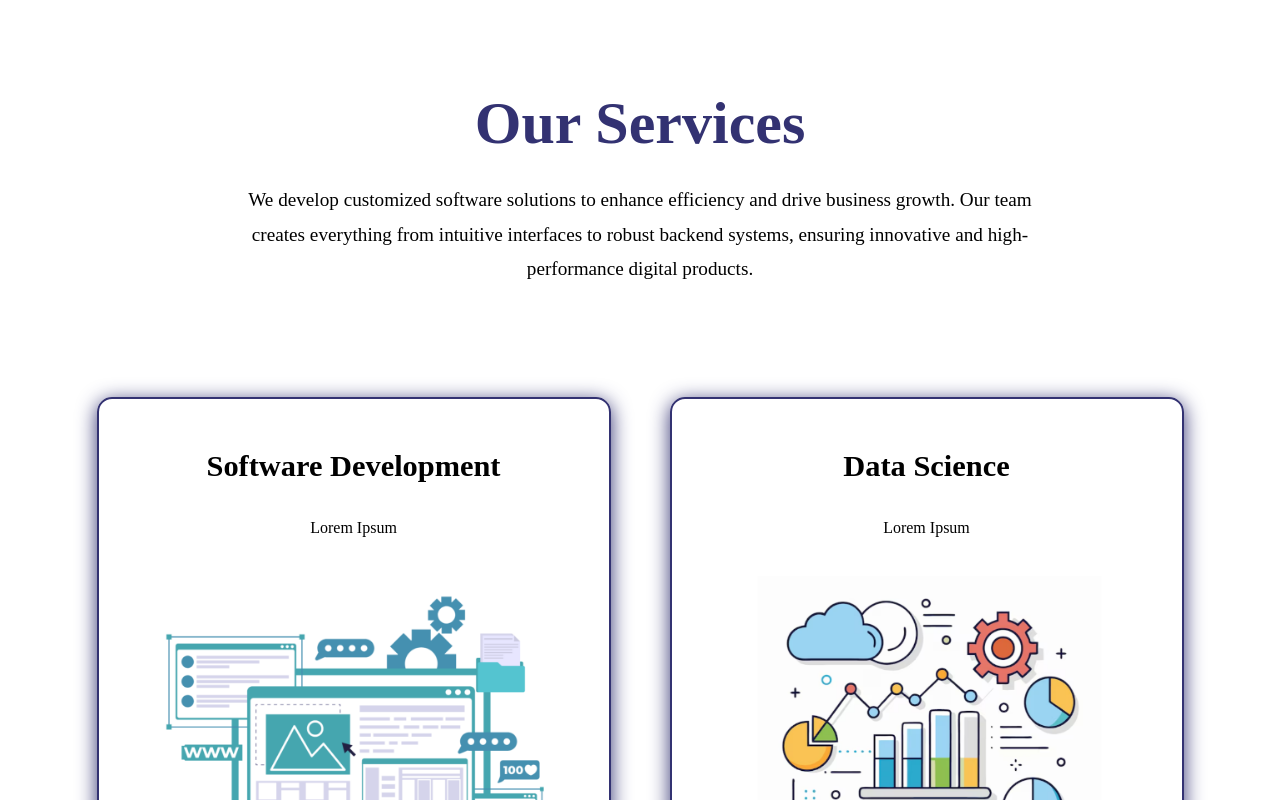
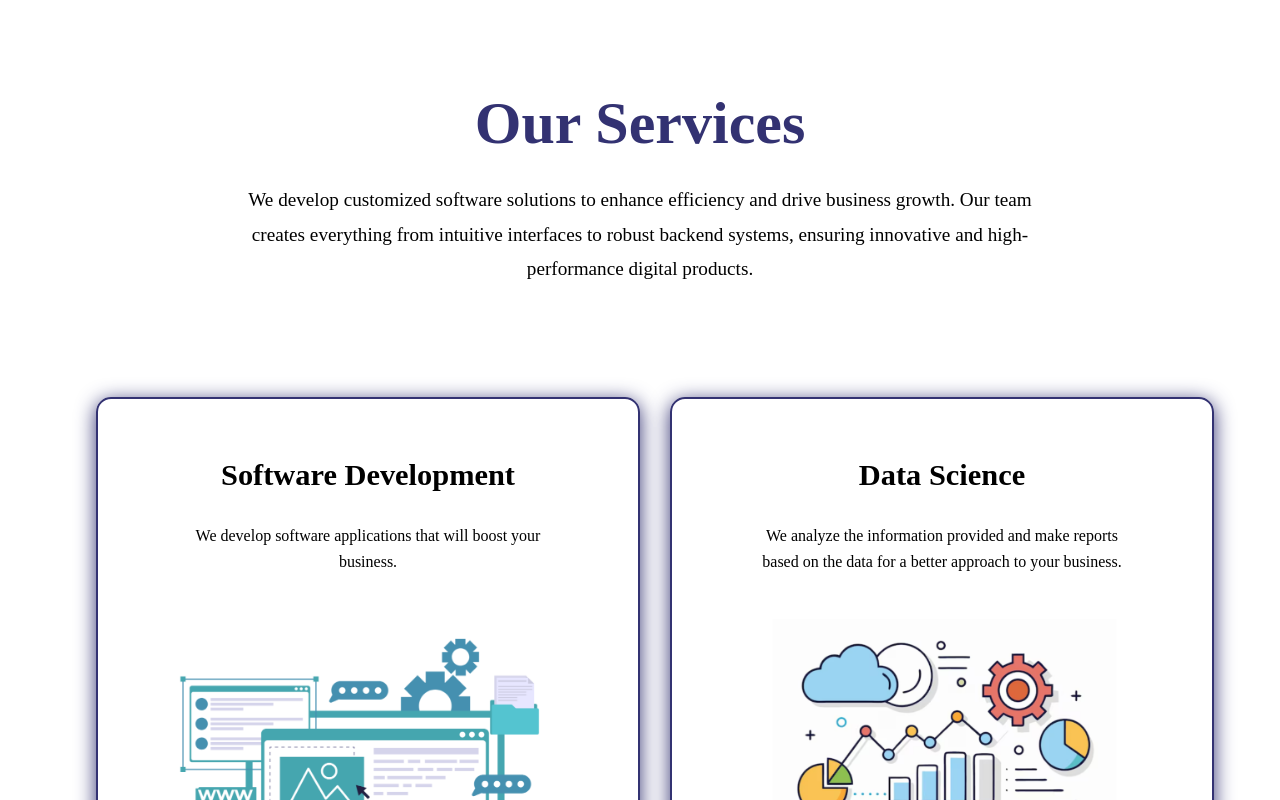
Before and after one commit to DEM2/WebCloud-Lab, a React (Vite) app: page / in a window 1280 px wide. Shown: the part 2000-2800 px from the top of the page. Built offline with nearby package versions, Linux system fonts and the light colour scheme; a web font is replaced by a local one.

Commit message:
Bug fixes

```diff
--- a/src/CSS/Service.css
+++ b/src/CSS/Service.css
@@ -40,29 +40,30 @@
   .services-info {
     display: grid;
     grid-template-columns: repeat(2, 1fr);
-    gap: 30px;
+    gap: 60px;
     justify-content: center;
     align-items: center;
-    max-width: 90%;
+    max-width: 80%;
     margin: auto;
     padding: 40px 20px;
   }
 
   .info-service {
-    background: rgba(255, 255, 255, 0.6); /* Fondo blanco difuminado */
+    width: 100%;
+    max-width: 500px;
+    height: 550px;
+    display: flex;
+    flex-direction: column;
+    justify-content: space-between;
+    align-items: center;
+    background: rgba(255, 255, 255, 0.6);
     border-radius: 15px;
     padding: 20px;
-    display: flex;
-    flex-direction: column;
-    align-items: center;
-    text-align: center;
     color: #000000;
     transition: transform 0.5s ease-in-out, box-shadow 0.5s ease-in-out, opacity 0.5s ease-in-out;
-    max-width: 1350px;
-    margin: auto;
-    border: 2px solid #333272; /* Borde negro */
-    box-shadow: 0px 4px 20px #333272; /* Sombra para el efecto sobresaliente */
-    backdrop-filter: blur(10px); /* Difuminado */
+    border: 2px solid #333272;
+    box-shadow: 0px 4px 20px #333272;
+    backdrop-filter: blur(10px);
 }
 
 
@@ -70,6 +71,9 @@
     display: flex;
     flex-direction: column;
     justify-content: center;
+    align-items: center;
+    padding: 0 20px;
+    flex-grow: 1;
   }
 
   .service-desc h2 {
@@ -81,7 +85,9 @@
     font-size: 1rem;
     line-height: 1.6;
     margin-top: 10px;
-  }
+    max-width: 85%;
+    text-align: center;
+}
 
   .info-service img {
     width: 430px;
@@ -93,14 +99,14 @@
     box-shadow: none;
   }
 
-  /* Responsivo */
   @media (max-width: 768px) {
     .services-info {
-      grid-template-columns: 1fr; /* Cambia a una sola columna en pantallas pequeñas */
+      grid-template-columns: 1fr;
     }
 
     .info-service {
       flex-direction: column;
       text-align: center;
+      height: auto;
     }
   }
--- a/src/Pages/HomePage.jsx
+++ b/src/Pages/HomePage.jsx
@@ -13,7 +13,7 @@ function Homepage() {
 
       <header>
         <h1 className="principal-title typing">
-          <span className="color"> Transform your vision</span>
+          <span className="color"> Transform your vision </span>
         </h1>
         <p className="principal-text">Into a Stunning Website with Us</p>
         <p className="principal-texts">¡Let&apos;s build together your digital success story!</p>
--- a/src/Pages/Services.jsx
+++ b/src/Pages/Services.jsx
@@ -7,12 +7,12 @@ function servicesInfo() {
     {
       image: "src/assets/softwareDevelopment.PNG",
       serviceTitle: "Software Development",
-      description: "Lorem Ipsum",
+      description: "We develop software applications that will boost your business.",
     },
     {
       image: "src/assets/dataScience.PNG",
       serviceTitle: "Data Science",
-      description: "Lorem Ipsum",
+      description: "We analyze the information provided and make reports based on the data for a better approach to your business.",
     },
   ];
 
```
